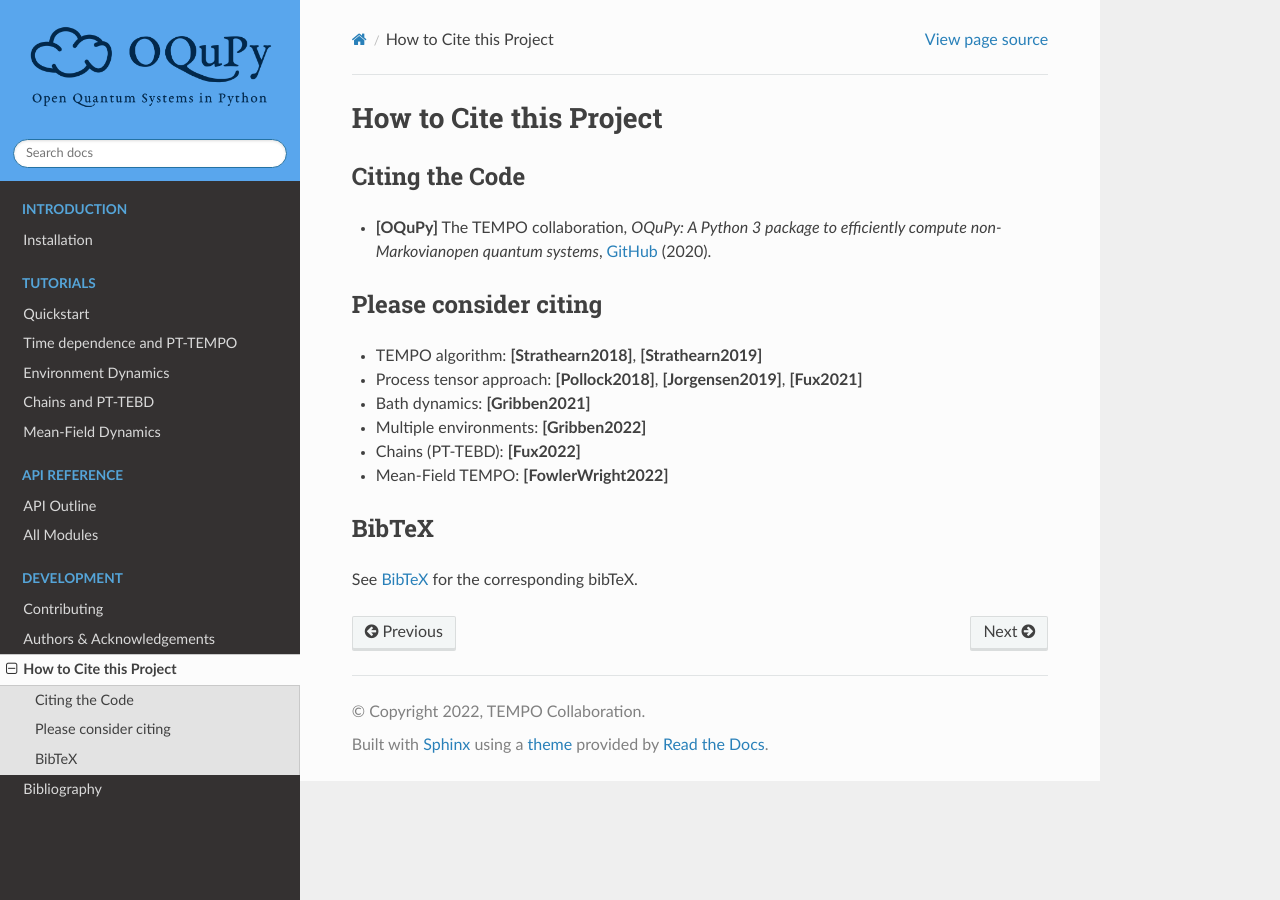
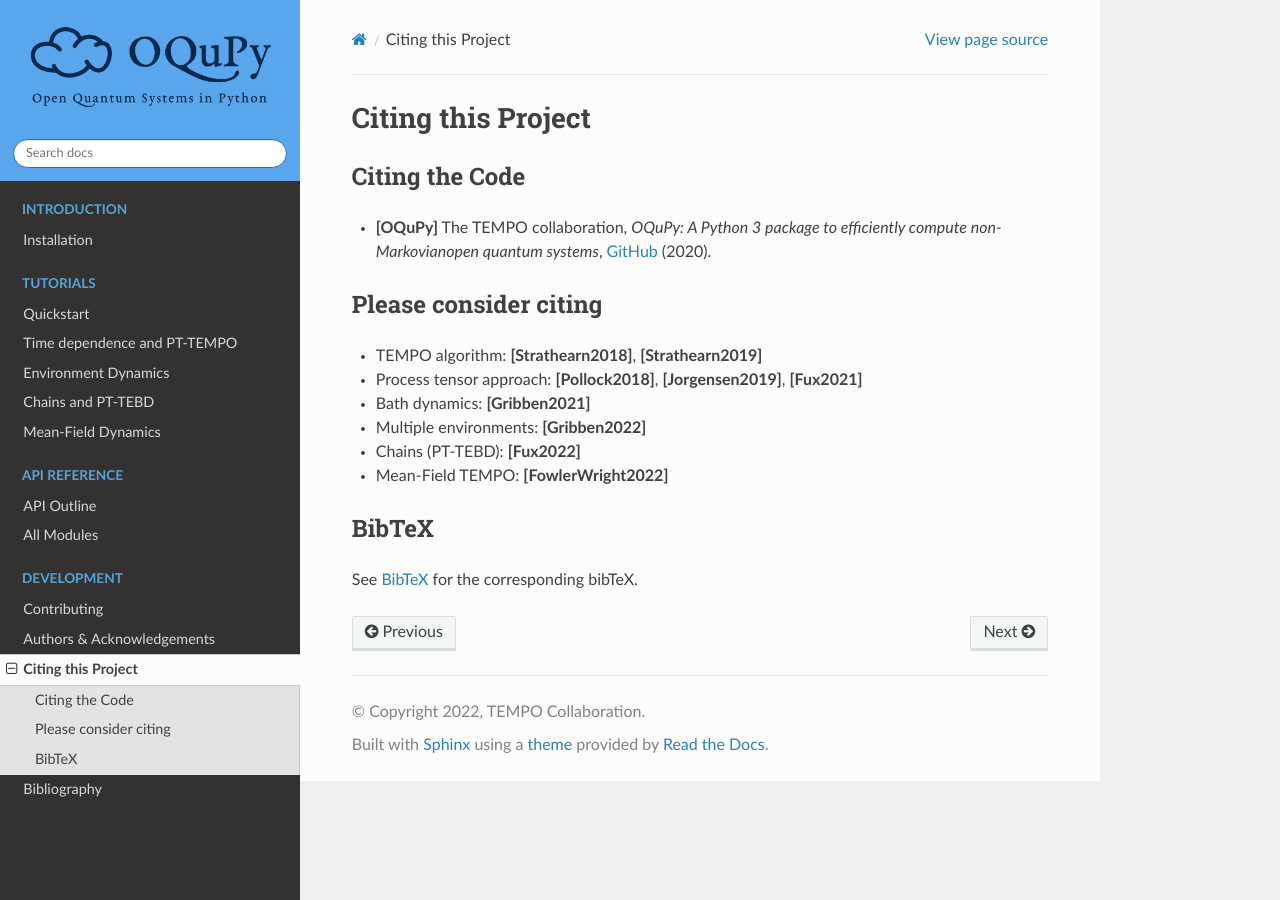
Before and after one commit to tempoCollaboration/OQuPy, a Sphinx documentation site: the page built from docs/pages/how_to_cite.rst, in a window 1280 px wide. Built offline with Sphinx 7.4.7 and the Read the Docs theme 2.0.0, drawn with Linux system fonts in a browser that asks for light colours.

Commit message:
rename how to cite to fit with sharing title

```diff
--- a/docs/pages/how_to_cite.rst
+++ b/docs/pages/how_to_cite.rst
@@ -1,5 +1,5 @@
-How to Cite this Project
-========================
+Citing this Project
+===================
 
 Citing the Code
 ---------------
```
